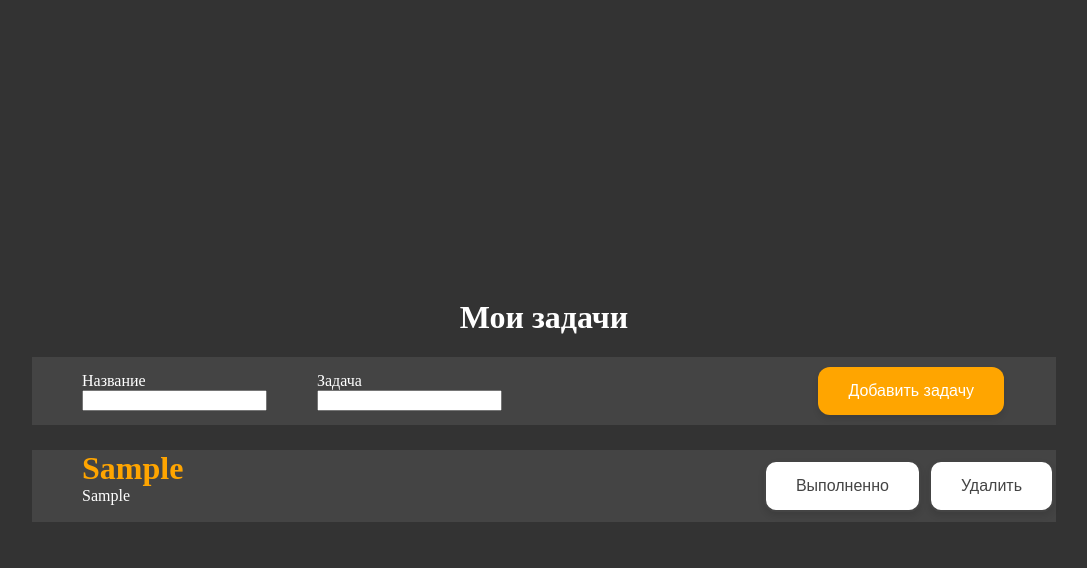
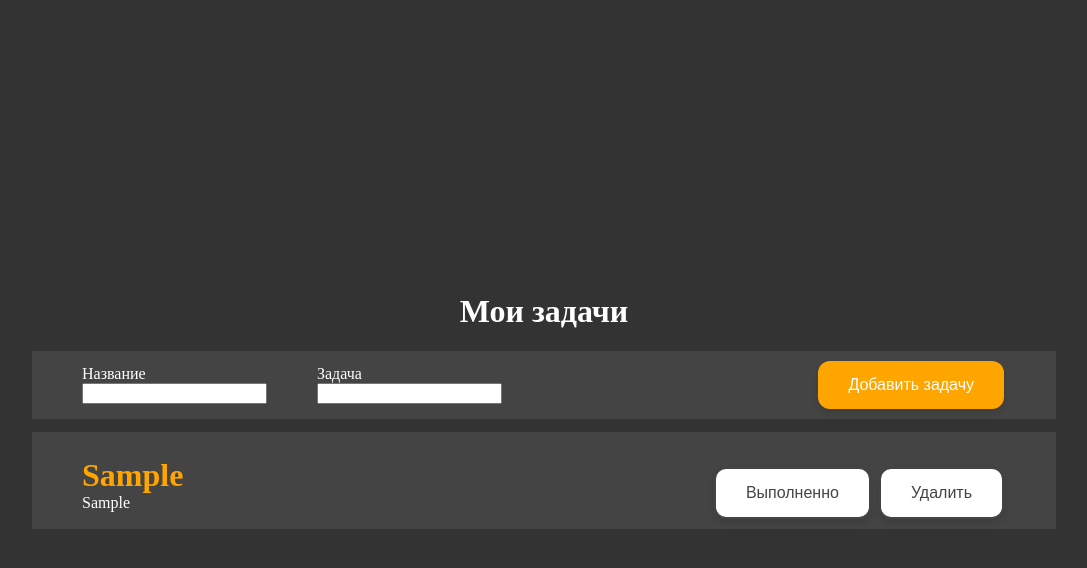
Before and after one commit to overmape/overmape.github.io, a plain HTML site: page index.html in a window 1280 px wide. Both pictures are taken after typing "Sample", "Sample" into the empty fields and a click on the button "Добавить задачу". Shown: the whole page, without its empty margins (96-1183 px from the left). Drawn offline with Linux system fonts and the light colour scheme.

Commit message:
Update style.css

```diff
--- a/style.css
+++ b/style.css
@@ -60,11 +60,12 @@ section{
 #two{
     display: flex;
     flex-direction: column;
-    margin-top: 25px;
+    margin-top: 13px;
 }
 .sec_task{
     display: flex;
     justify-content: space-between;
+    margin-top: 25px;
 }
 .left_two_sec{
     display: flex;
@@ -108,3 +109,6 @@ section{
 .completed {
     text-decoration: line-through;
 }
+.right_two_sec{
+    margin-right: 50px;
+}
```
